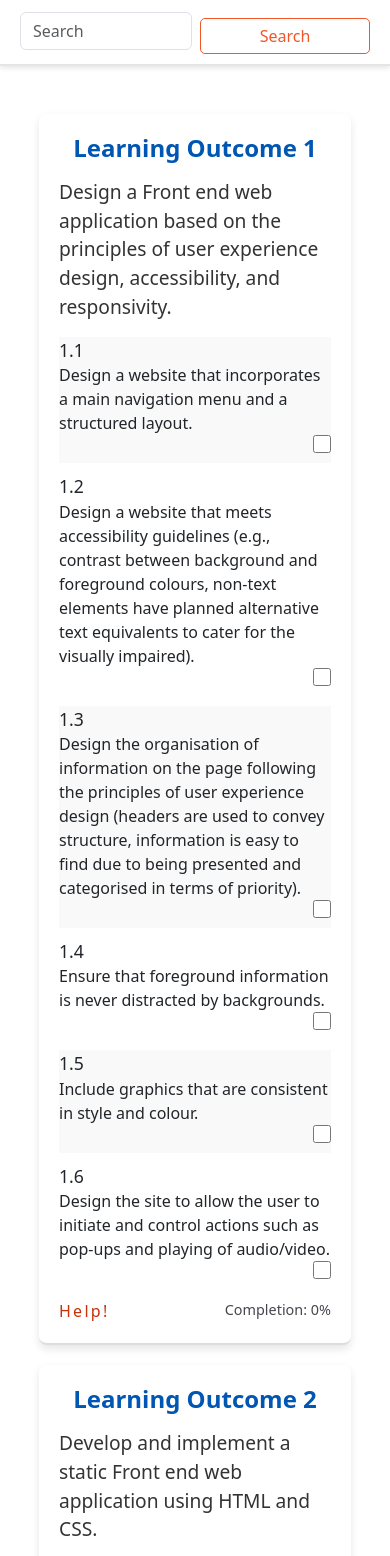
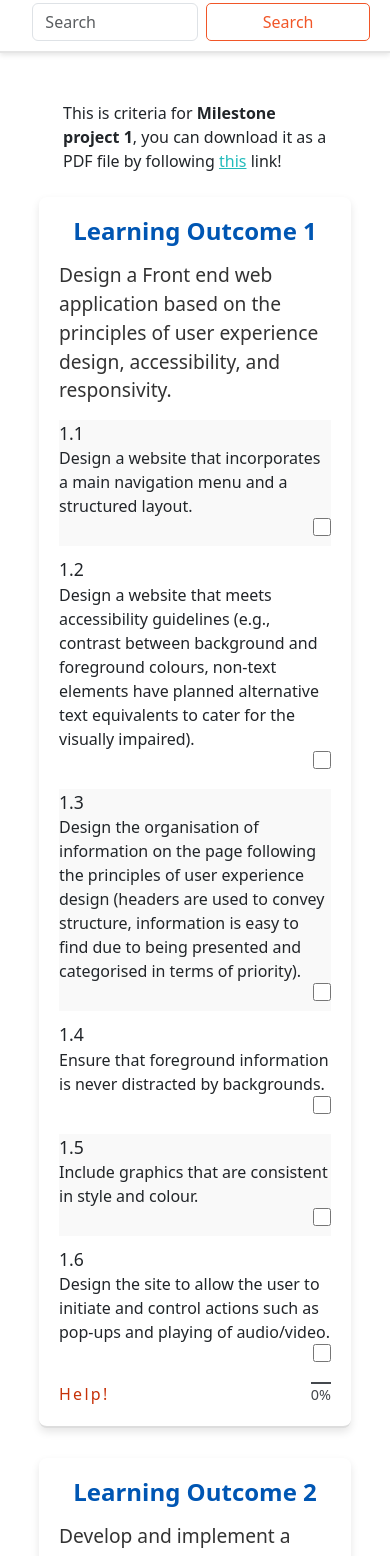
Before and after one commit to CIMarko/milestone-criteria1, a plain HTML site: page index.html in a window 390 px wide. Shown: the part 90-1646 px from the top of the page. Drawn offline with nearby package versions, Linux system fonts and the light colour scheme.

Commit message:
added link to CI criteria

```diff
--- a/index.html
+++ b/index.html
@@ -16,14 +16,14 @@
         <nav class="top-nav">
             <div class="logo">
                 <a class="contain" href="#">
-                    <img src="copy-logo.png" alt="Logo">
+                    <img src="logo.png" alt="Code Institute logo">
                 </a>
             </div>
             <div class="title">
                 <h1 class="text">MILESTONE PROJECT 1</h1>
             </div>
             <div class="search">
-                <form class="d-flex" role="search" id="searchForm">
+                <form class="d-flex search-form" role="search" id="searchForm">
                     <input class="form-control me-2" type="search" placeholder="Search" aria-label="Search"
                         id="searchInput">
                     <button class="batn" type="submit">Search</button>
@@ -35,6 +35,7 @@
 
     <main>
         <section class="content pass mt-5">
+            <p class="oct m-4">This is criteria for <strong>Milestone project 1</strong>, you can download it as a PDF file by following <a href="https://learn.codeinstitute.net/courses/course-v1:code_institute+DIWAD_MS1+1/courseware/5cc55f6df9fe41cc8dcb4d665a251ded/8341150079674a76b87da0143c45f6f9/" class="links" target="_blank">this</a> link!</p>
             <!-- First Learning Outcome -->
             <div id="learning-outcome-1" class="learning-outcome">
                 <h2>Learning Outcome 1</h2>
@@ -95,7 +96,7 @@
                 </div>
                 <div class="helper">
                     <a href="https://bootcamp.uxdesign.cc/guiding-the-user-experience-essential-design-principles-for-ux-design-7fd15371383b" target="_blank" class="help">Help!</a>
-                    <div class="percentage" id="percentage-learning-outcome-1">Completion: 0%</div>
+                    <div class="percentage" id="percentage-learning-outcome-1"></div>
                 </div>
             </div>
 
@@ -117,7 +118,7 @@
                     <div class="criteria">
                         <div class="criteria-number">2.2</div>
                         <div class="criteria-explanation">Write custom CSS code that passes through the official <a
-                                href="https://jigsaw.w3.org/css-validator/" class="links">CSS</a> validator with no
+                                href="https://jigsaw.w3.org/css-validator/" class="links" target="_blank">CSS</a> validator with no
                             issues.</div>
                         <div class="criteria-checkbox">
                             <input type="checkbox" id="criteria2.2" name="criteria2.2">
@@ -126,7 +127,7 @@
                     <div class="criteria">
                         <div class="criteria-number">2.3</div>
                         <div class="criteria-explanation">Write custom HTML code that passes through the official <a
-                                href="https://validator.w3.org/" class="links">W3C</a> validator with no issues.</div>
+                                href="https://validator.w3.org/" class="links" target="_blank">W3C</a> validator with no issues.</div>
                         <div class="criteria-checkbox">
                             <input type="checkbox" id="criteria2.3" name="criteria2.3">
                         </div>
@@ -182,7 +183,7 @@
                 </div>
                 <div class="helper">
                     <div></div>
-                    <div class="percentage" id="percentage-learning-outcome-2">Completion: 0%</div>
+                    <div class="percentage" id="percentage-learning-outcome-2">0%</div>
                 </div>
             </div>
 
@@ -271,7 +272,7 @@
 
                 <div class="helper">
                     <div></div>
-                    <div class="percentage" id="percentage-learning-outcome-3">Completion: 0%</div>
+                    <div class="percentage" id="percentage-learning-outcome-3">0%</div>
                 </div>
             </div>
 
@@ -310,7 +311,7 @@
 
                 <div class="helper">
                     <div></div>
-                    <div class="percentage" id="percentage-learning-outcome-4">Completion: 0%</div>
+                    <div class="percentage" id="percentage-learning-outcome-4">0%</div>
                 </div>
             </div>
 
@@ -362,7 +363,7 @@
                 </div>
                 <div class="helper">
                     <div></div>
-                    <div class="percentage" id="percentage-learning-outcome-5">Completion: 0%</div>
+                    <div class="percentage" id="percentage-learning-outcome-5">0%</div>
                 </div>
             </div>
         </section>
@@ -480,7 +481,7 @@
                 </div>
                 <div class="helper">
                     <div></div>
-                    <div class="percentage" id="percentage-learning-outcome-6">Completion: 0%</div>
+                    <div class="percentage" id="percentage-learning-outcome-6">0%</div>
                 </div>
             </div>
         </section>
--- a/script.js
+++ b/script.js
@@ -114,6 +114,7 @@ document.addEventListener('DOMContentLoaded', function() {
         updatePercentage('learning-outcome-3');
         updatePercentage('learning-outcome-4');
         updatePercentage('learning-outcome-5');
+        updatePercentage('learning-outcome-6');
     }
 
     function updatePercentage(sectionId) {
@@ -126,7 +127,7 @@ document.addEventListener('DOMContentLoaded', function() {
         const percentage = (checked / total * 100).toFixed(0);
         const percentageElement = document.getElementById(`percentage-${sectionId}`);
         if (percentageElement) {
-            percentageElement.textContent = `Completion: ${percentage}%`;
+            percentageElement.textContent = ` ${percentage}%`;
         }
     }
 
--- a/styles.css
+++ b/styles.css
@@ -27,10 +27,6 @@ header {
     height: auto;
 }
 
-.title {
-    flex-grow: 1;
-    text-align: center;
-}
 
 .title .text {
     font-size: 1.8rem;
@@ -42,12 +38,11 @@ header {
 .search {
     display: flex;
     justify-content: flex-end;
-    align-items: center;
+    align-items: flex-end;
 }
 
-.search form {
-    display: flex;
-    align-items: center;
+.search-form {
+    text-align: center;
 }
 
 .form-control {
@@ -90,9 +85,6 @@ header {
         margin-top: 10px;
     }
 
-    .search form {
-        width: 100%;
-    }
 
     .form-control {
         flex-grow: 1;
@@ -101,7 +93,6 @@ header {
     .batn {
         width: 100%;
         text-align: center;
-        margin-top: 10px;
     }
 }
 /* General Styles */
@@ -120,16 +111,11 @@ h2 {
     margin-bottom: 10px;
 }
 
-.title {
-    font-size: 1.2rem;
-    color: #44484d;
-    margin-bottom: 20px;
-}
 
 /* Learning Outcome Section */
 .learning-outcome {
     padding: 20px;
-    margin-bottom: 20px;
+    margin-bottom: 30px;
     background-color: #ffffff; /* Solid white background */
     border-radius: 8px;
     border-bottom: 2px solid #ddd; /* Light grey bottom border */
@@ -144,7 +130,13 @@ h2 {
     color: #0056b3;
     font-weight: 700;
 }
-
+.links {
+    color: #23bbbb;
+    font-weight: 500;
+}
+.links:hover {
+    color: #f15628;
+}
 /* Title Styling */
 .title {
     font-size: 1.2em;
@@ -285,6 +277,8 @@ h2 {
     font-size: 0.9rem;
     color: #44484d;
     font-weight: 300;
+    border-top: 2px #44484d solid;
+
 }
 .logo {
     margin-right: 30px;
```
Also changed, not shown: logo.png (added).
